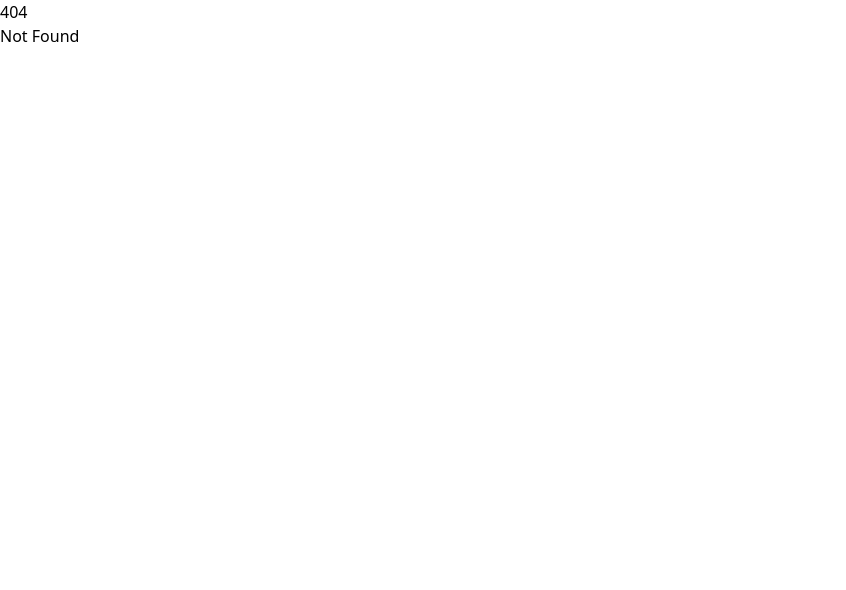
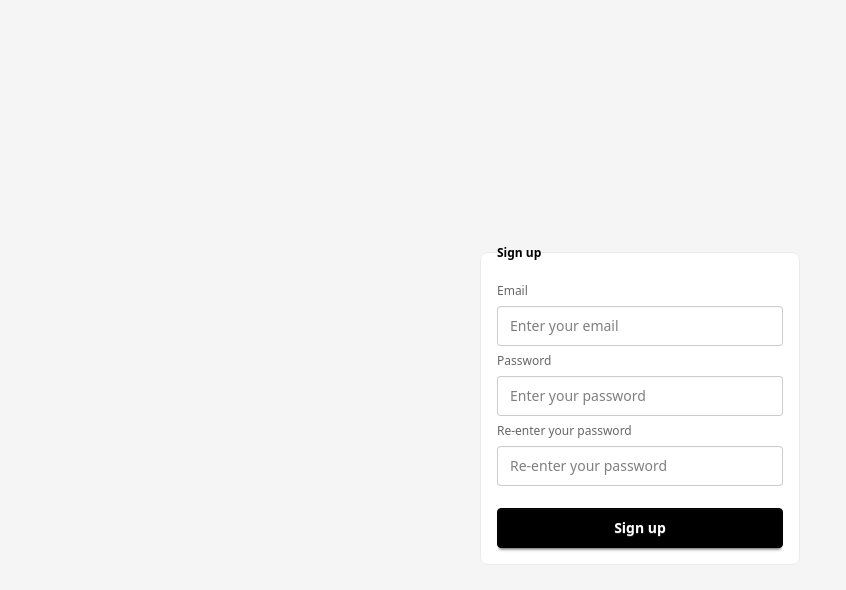
Before and after one commit to phandung2101/demo-svelte, a SvelteKit app: page /sign-up in a window 1280 px wide. Before the commit this address had no page. Shown: the top 590 px of the page, without its empty margins (0-846 px from the left). Built offline with nearby package versions, Linux system fonts and the light colour scheme.

Commit message:
done signin & signup UI

```diff
--- a/src/app.html
+++ b/src/app.html
@@ -1,12 +1,12 @@
 <!doctype html>
-<html lang="en">
+<html lang="en" class="h-full w-full">
 	<head>
 		<meta charset="utf-8" />
 		<link rel="icon" href="%sveltekit.assets%/favicon.png" />
 		<meta name="viewport" content="width=device-width, initial-scale=1" />
 		%sveltekit.head%
 	</head>
-	<body data-sveltekit-preload-data="hover" data-theme="lofi">
-		<div style="display: contents">%sveltekit.body%</div>
+	<body data-sveltekit-preload-data="hover" data-theme="lofi" class="h-full w-full bg-base-200">
+		<div class="h-full w-full" style="display: contents">%sveltekit.body%</div>
 	</body>
 </html>
--- /dev/null
+++ b/src/routes/[...catchall]/+page.svelte
@@ -0,0 +1,14 @@
+<!-- +page.svelte -->
+<section class="min-h-screen flex items-center justify-center bg-base-200">
+	<div class="text-center px-4">
+		<h1 class="text-[10rem] font-black text-error leading-none select-none">404</h1>
+		<p class="text-3xl font-semibold text-base-content mt-2">Page Not Found</p>
+		<p class="text-base text-base-content opacity-60 mt-1">
+			The page you are looking for doesn’t exist.
+		</p>
+
+		<div class="mt-6">
+			<a href="/" class="btn btn-primary">Go Back Home</a>
+		</div>
+	</div>
+</section>
--- a/src/routes/register/+page.js
+++ /dev/null
@@ -1,5 +0,0 @@
-export const load = () => {
-    return {
-        title: "This is long title"
-    }
-}
--- a/src/routes/register/+page.svelte
+++ /dev/null
@@ -1,52 +0,0 @@
-<script>
-	let email = $state('');
-	let password = $state('');
-	let repassword = $state('');
-	let isLoading = $state(false);
-
-	function handleLogin() {
-		console.log({
-			email,
-			password,
-			repassword
-		});
-	}
-</script>
-
-<form onsubmit={handleLogin}>
-	<div>
-		<label for="email">Email:</label>
-		<input
-			type="email"
-			id="email"
-			bind:value={email}
-			disabled={isLoading}
-			placeholder="Nhập email của bạn"
-		/>
-	</div>
-
-	<div>
-		<label for="password">Mật khẩu:</label>
-		<input
-			type="password"
-			id="password"
-			bind:value={password}
-			disabled={isLoading}
-			placeholder="Nhập mật khẩu"
-		/>
-	</div>
-
-	<div>
-		<label for="repassword">Nhập lại mật khẩu:</label>
-		<input
-			type="password"
-			id="repassword"
-			bind:value={repassword}
-			disabled={isLoading}
-			placeholder="Nhập mật khẩu"
-		/>
-	</div>
-	<button type="submit" disabled={isLoading}>
-		{isLoading ? 'Đang xử lý...' : 'Đăng Nhập'}
-	</button>
-</form>
--- /dev/null
+++ b/src/routes/sign-in/+page.svelte
@@ -0,0 +1,28 @@
+<script>
+	let email = $state('');
+	let password = $state('');
+
+	function handleSignIn() {
+        console.log('send this to server');
+		console.log({
+			email,
+			password
+		});
+	}
+</script>
+
+<div class="min-h-screen flex items-center justify-center">
+	<form onsubmit={handleSignIn}>
+		<fieldset class="fieldset bg-base-100 border-base-300 rounded-box w-xs border p-4">
+			<legend class="fieldset-legend">Sign in</legend>
+
+			<label for="email" class="label">Email</label>
+			<input type="email" class="input" placeholder="Email" bind:value={email} />
+
+			<label for="password" class="label">Password</label>
+			<input type="password" class="input" placeholder="Password" bind:value={password} />
+
+			<button type="submit" class="btn btn-neutral mt-4">Sign in</button>
+		</fieldset>
+	</form>
+</div>
--- /dev/null
+++ b/src/routes/sign-up/+page.svelte
@@ -0,0 +1,51 @@
+<script>
+	let email = $state('');
+	let password = $state('');
+	let repassword = $state('');
+	let isLoading = $state(false);
+
+	function handleSignUp() {
+		console.log({
+			email,
+			password,
+			repassword
+		});
+	}
+</script>
+
+<div class="min-h-screen flex items-center justify-center">
+	<form onsubmit={handleSignUp}>
+		<fieldset class="fieldset bg-base-100 border-base-300 rounded-box w-xs border p-4">
+			<legend class="fieldset-legend">Sign up</legend>
+			<label for="email" class="label">Email</label>
+			<input
+				class="input"
+				type="email"
+				bind:value={email}
+				disabled={isLoading}
+				placeholder="Enter your email"
+			/>
+
+			<label for="password" class="label">Password</label>
+			<input
+				class="input"
+				type="password"
+				bind:value={password}
+				disabled={isLoading}
+				placeholder="Enter your password"
+			/>
+
+			<label for="repassword" class="label">Re-enter your password</label>
+			<input
+				class="input"
+				type="password"
+				bind:value={repassword}
+				disabled={isLoading}
+				placeholder="Re-enter your password"
+			/>
+			<button type="submit" class="btn btn-neutral mt-4" disabled={isLoading}>
+				{isLoading ? '...' : 'Sign up'}
+			</button>
+		</fieldset>
+	</form>
+</div>
```
